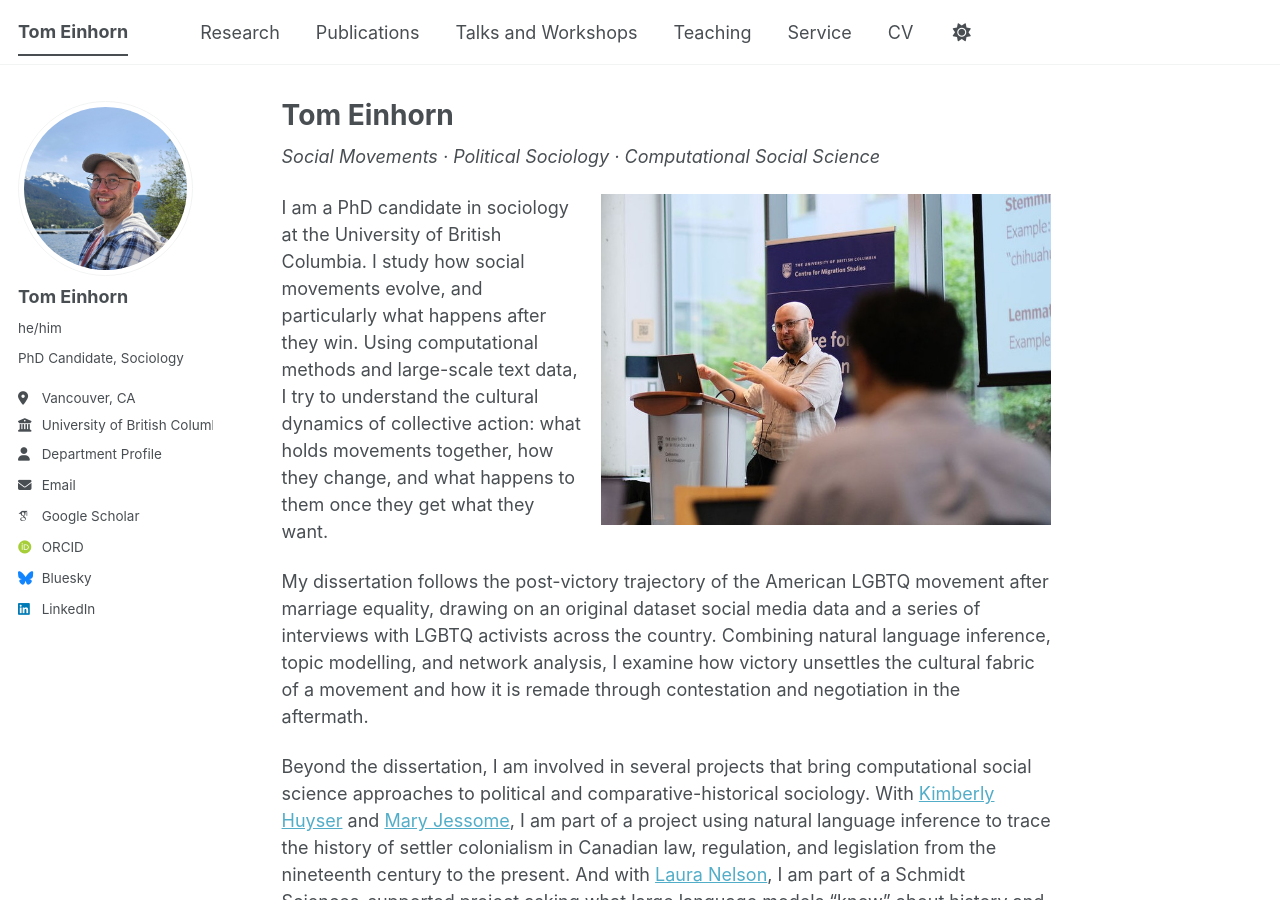
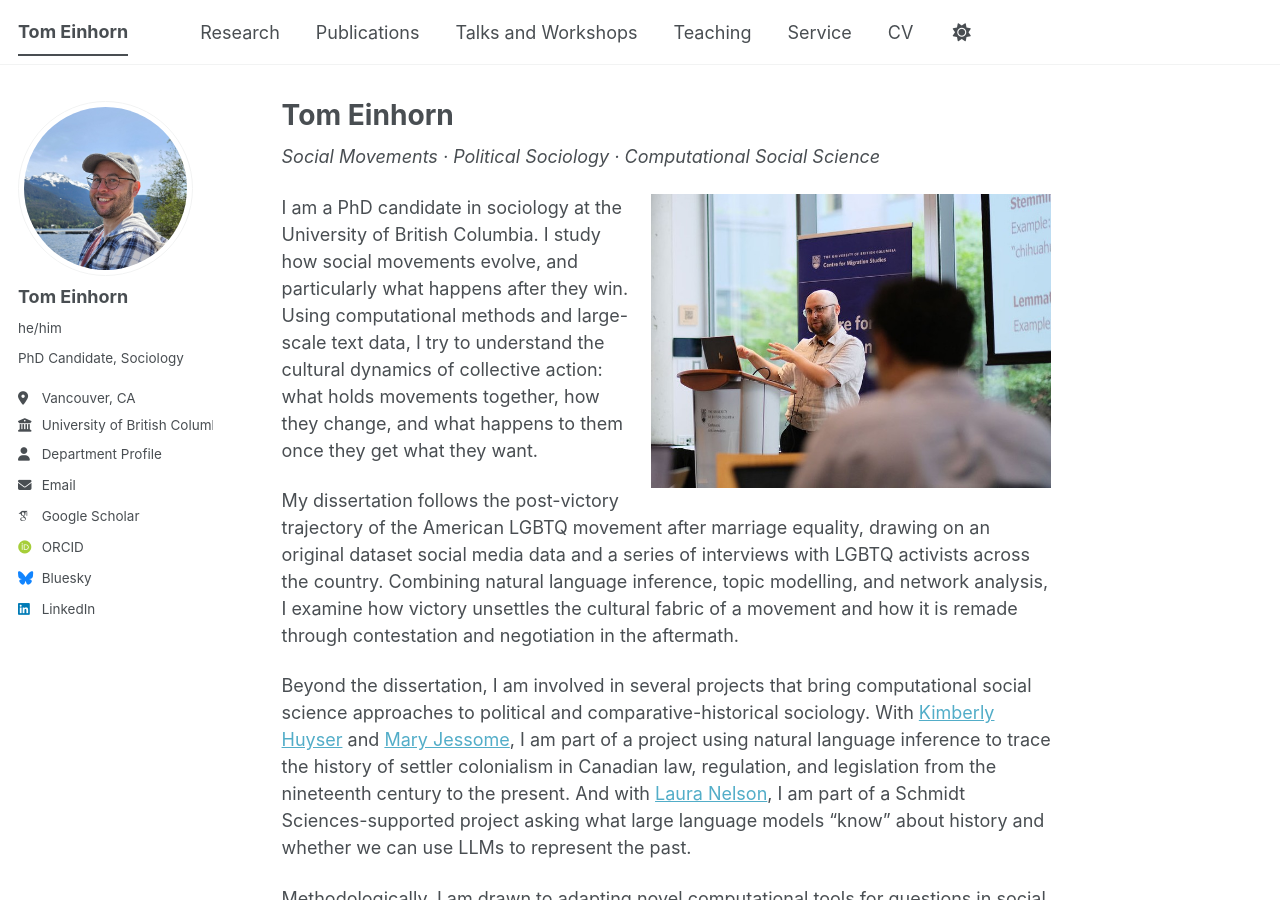
Before and after one commit to TomEinhorn/tomeinhorn.github.io, a Jekyll site: the page built from _pages/about.md, in a window 1280 px wide and 900 px high. Built offline with Jekyll 4.4.1, drawn with Linux system fonts in a browser that asks for light colours; some web fonts are replaced; a script bundle is joined from its source files by our own code; library files that are not in the unit come from our copies.

Commit message:
Adjust image width in about.md
Updated image width for Tom Einhorn's photo.

```diff
--- a/_pages/about.md
+++ b/_pages/about.md
@@ -10,7 +10,7 @@
 
 *Social Movements · Political Sociology · Computational Social Science*
 
-![Tom Einhorn](/images/presentation_photo.jpg){: .align-right width="450px"}
+![Tom Einhorn](/images/presentation_photo.jpg){: .align-right width="400px"}
 
 I am a PhD candidate in sociology at the University of British Columbia. I study how social movements evolve, and particularly what happens after they win. Using computational methods and large-scale text data, I try to understand the cultural dynamics of collective action: what holds movements together, how they change, and what happens to them once they get what they want.
 
```
